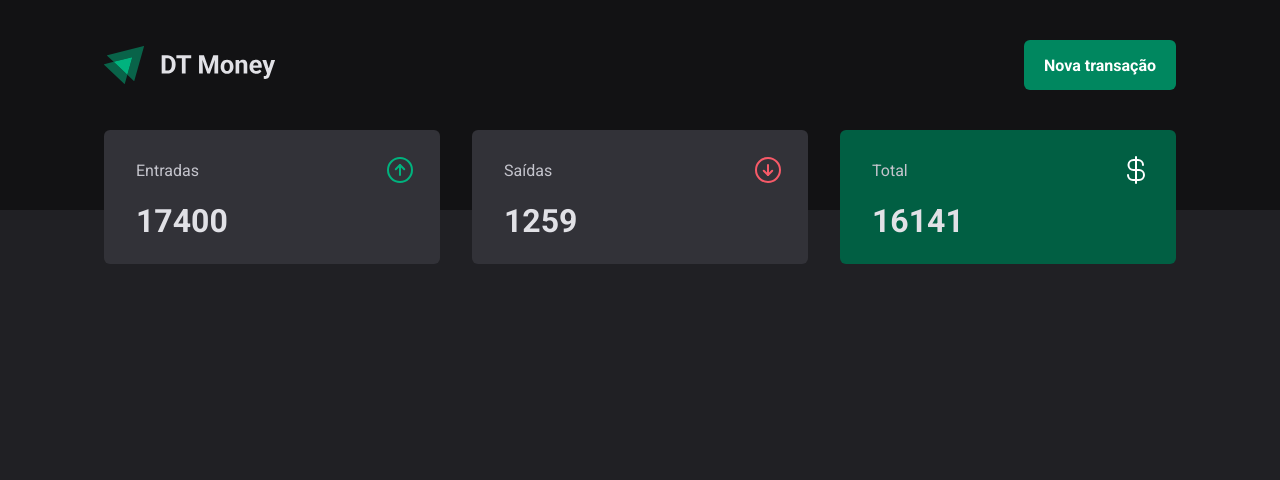
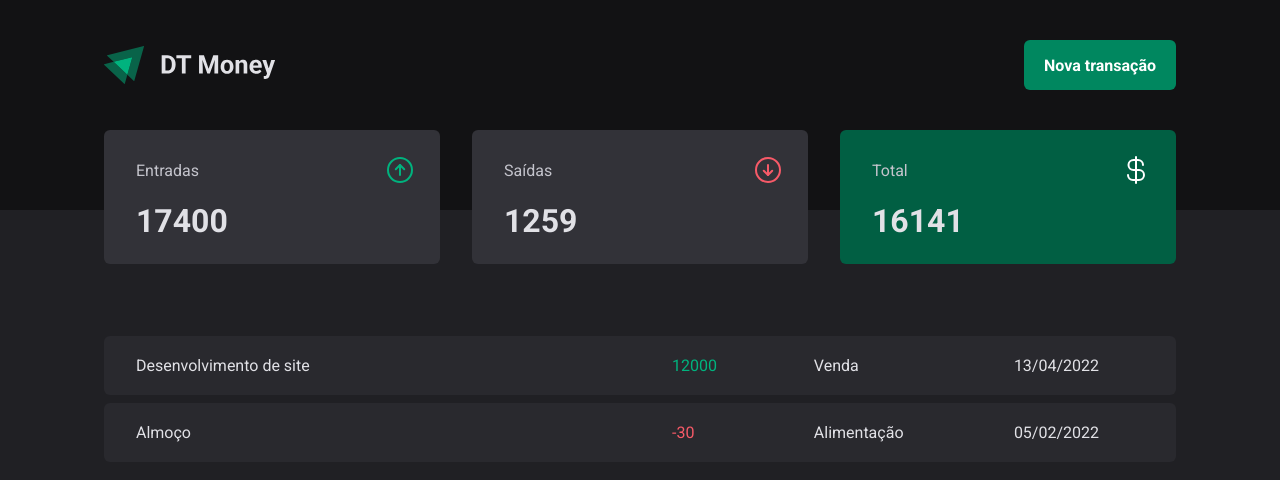
Before and after one commit to AndersonNascimentoAFSN/03-dt-money, a React (Vite) app: page / in a window 1280 px wide. Shown: the top 480 px of the page. Built offline with nearby package versions, Linux system fonts and the light colour scheme.

Commit message:
add TransactionsTable component

```diff
--- /dev/null
+++ b/src/components/TransactionsTable/TableContent/index.tsx
@@ -0,0 +1,23 @@
+import { PriceHighLight, TableContentContainer } from "./styles";
+
+interface TableContentProps {
+  title: string;
+  amount: number;
+  type: string;
+  date: string;
+}
+
+export function TableContent({ title, amount, type, date }: TableContentProps) {
+  return (
+    <TableContentContainer>
+      <td>{title}</td>
+      <td>
+        <PriceHighLight variant={amount < 0 ? "outcome" : "income"}>
+          {amount}
+        </PriceHighLight>
+      </td>
+      <td>{type}</td>
+      <td>{date}</td>
+    </TableContentContainer>
+  );
+}
--- /dev/null
+++ b/src/components/TransactionsTable/TableContent/styles.ts
@@ -0,0 +1,28 @@
+import styled from "styled-components";
+
+interface PriceHighLightProps {
+  variant: "income" | "outcome";
+}
+
+export const TableContentContainer = styled.tr`
+  td {
+    padding: 1.25rem 2rem;
+    background: ${({ theme }) => theme["gray-700"]};
+
+    &:first-child {
+      border-top-left-radius: 6px;
+      border-bottom-left-radius: 6px;
+      width: 50%;
+    }
+
+    &:last-child {
+      border-top-right-radius: 6px;
+      border-bottom-right-radius: 6px;
+    }
+  }
+`;
+
+export const PriceHighLight = styled.span<PriceHighLightProps>`
+  color: ${({ theme, variant }) =>
+    variant === "income" ? theme["green-300"] : theme["red-300"]};
+`;
--- /dev/null
+++ b/src/components/TransactionsTable/index.tsx
@@ -0,0 +1,37 @@
+import { TableContent } from "./TableContent";
+
+import { TransactionsTableContainer, Table } from "./styles";
+
+const transactions = [
+  {
+    title: "Desenvolvimento de site",
+    amount: 12000,
+    type: "Venda",
+    date: "13/04/2022",
+  },
+  {
+    title: "Almoço",
+    amount: -30,
+    type: "Alimentação",
+    date: "05/02/2022",
+  },
+];
+
+export function TransactionTable() {
+  return (
+    <TransactionsTableContainer>
+      <Table>
+        <tbody>
+          {transactions.map((transaction) => (
+            <TableContent
+              title={transaction.title}
+              amount={transaction.amount}
+              type={transaction.type}
+              date={transaction.date}
+            />
+          ))}
+        </tbody>
+      </Table>
+    </TransactionsTableContainer>
+  );
+}
--- /dev/null
+++ b/src/components/TransactionsTable/styles.ts
@@ -0,0 +1,15 @@
+import styled from "styled-components";
+
+export const TransactionsTableContainer = styled.main`
+  width: 100%;
+  max-width: 1120px;
+  margin: 4rem auto 0;
+  padding: 0 1.5rem;
+`;
+
+export const Table = styled.table`
+  width: 100%;
+  border-collapse: separate;
+  border-spacing: 0 0.5rem;
+  margin-top: 1.5rem;
+`;
--- a/src/components/index.ts
+++ b/src/components/index.ts
@@ -1,4 +1,5 @@
 import { Header } from "./Header";
 import { Dashboard } from "./Dashboard";
+import { TransactionTable } from "./TransactionsTable";
 
-export { Header, Dashboard };
+export { Header, Dashboard, TransactionTable };
--- a/src/pages/Transactions/index.tsx
+++ b/src/pages/Transactions/index.tsx
@@ -1,4 +1,4 @@
-import { Header, Dashboard } from "../../components";
+import { Header, Dashboard, TransactionTable } from "../../components";
 
 import { Container } from "./styles";
 
@@ -7,6 +7,7 @@ export function Transactions() {
     <Container>
       <Header />
       <Dashboard />
+      <TransactionTable />
     </Container>
   );
 }
```
